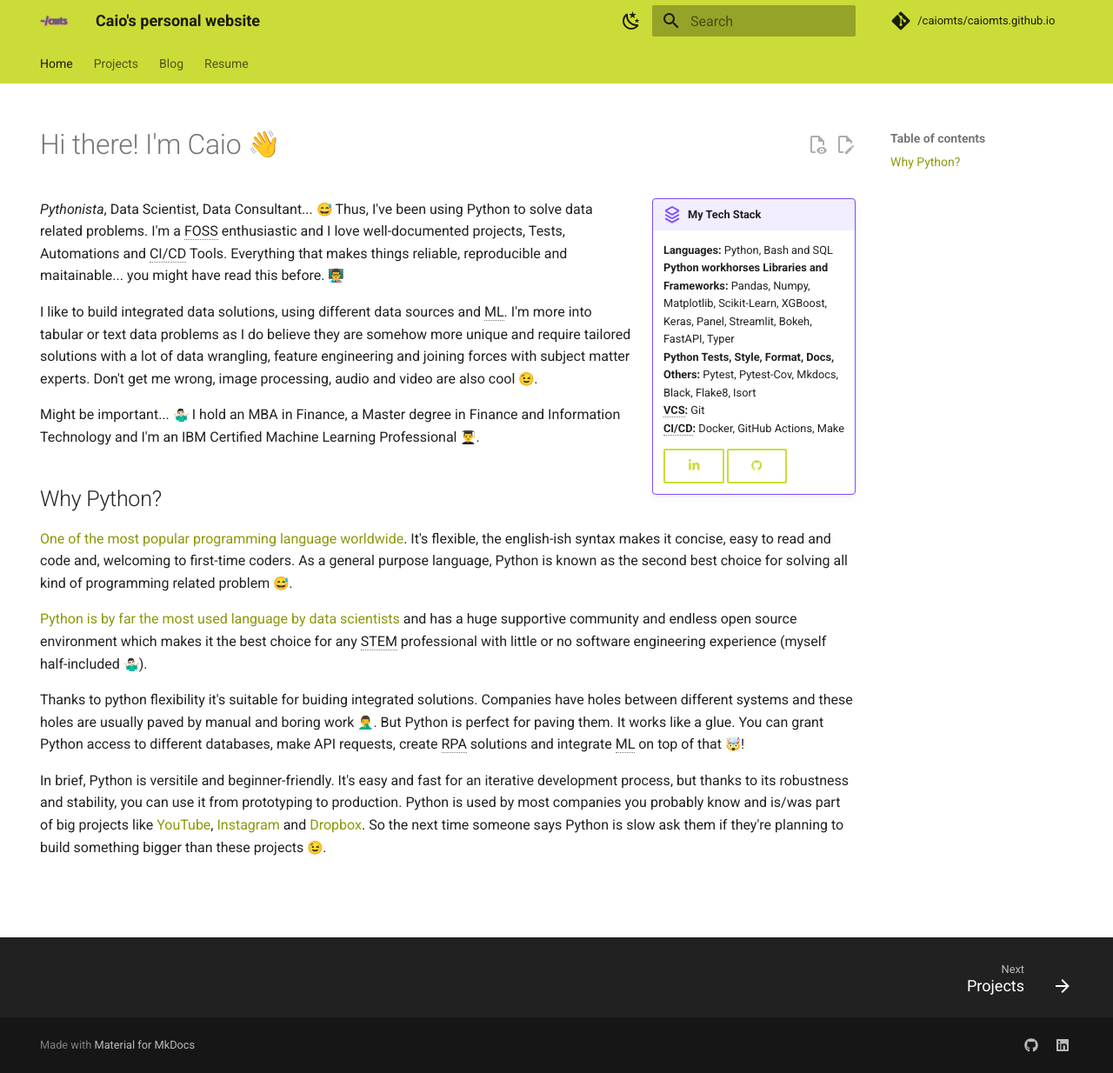
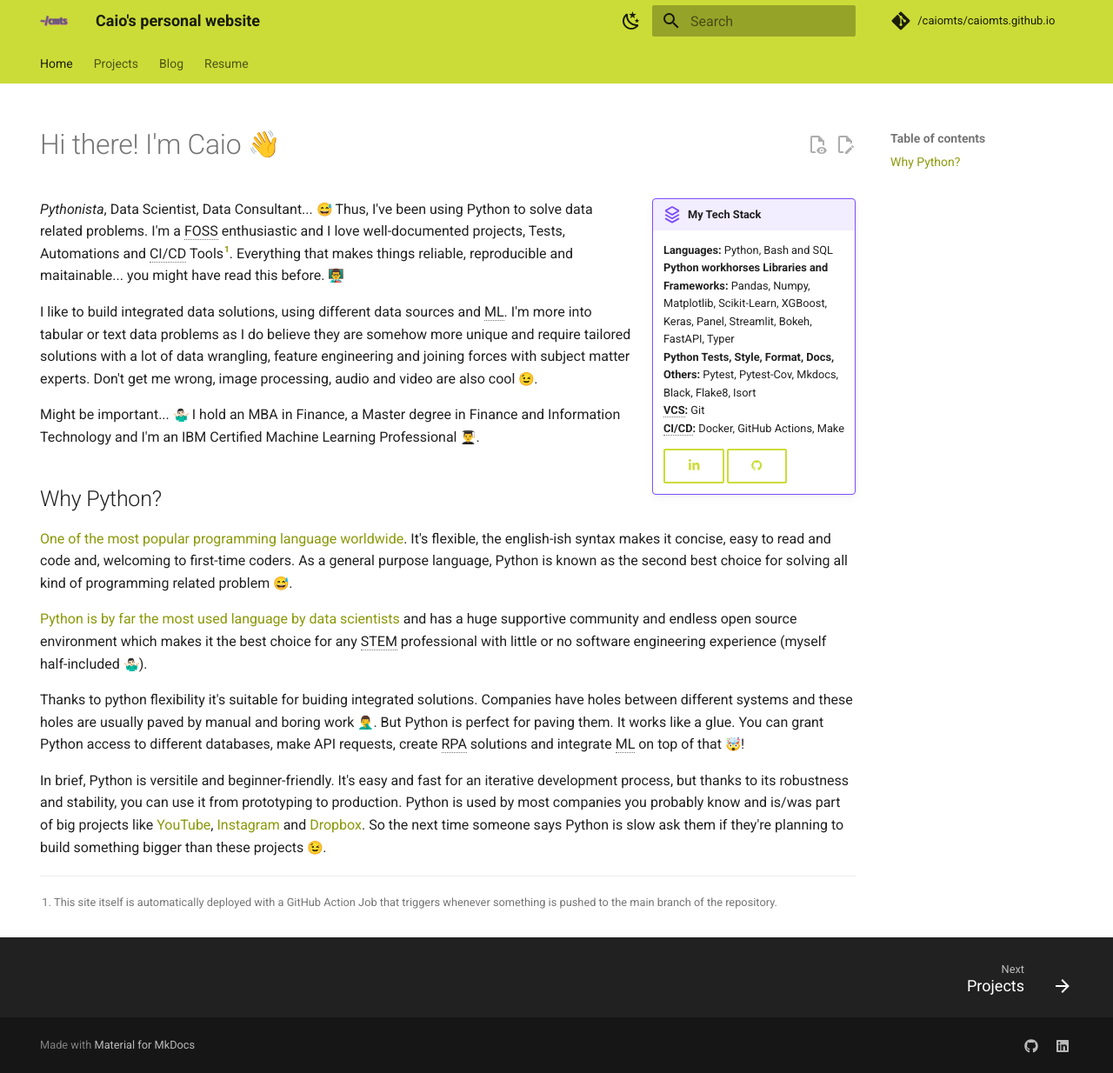
Before and after one commit to caiomts/caiomts.github.io, an MkDocs documentation site: the page built from docs/index.md, in a window 1280 px wide and 1234 px high. Shown: the whole window at 87% size. Built offline with MkDocs 1.6.1 and Material for MkDocs 9.7.7, drawn with Linux system fonts in a browser that asks for light colours; emoji names are drawn with the system emoji font; comment, search, counter and statistics services are not loaded.

Commit message:
update index and readme

```diff
--- a/docs/index.md
+++ b/docs/index.md
@@ -18,7 +18,7 @@ hide: navigation
 
 *Pythonista*, Data Scientist, Data Consultant... :sweat_smile:
 Thus, I've been using Python to solve data related problems. I'm a FOSS enthusiastic and I love well-documented projects, Tests,
-Automations and CI/CD Tools. Everything that makes things reliable, reproducible and maitainable...
+Automations and CI/CD Tools[^1]. Everything that makes things reliable, reproducible and maitainable...
 you might have read this before. :man_teacher:
 
 I like to build integrated data solutions, using different data sources and ML. I'm more into tabular or text data problems
@@ -49,7 +49,8 @@ So the next time someone says Python is slow ask them if they're planning to bui
 
 
 
-
+[^1]: This site itself is automatically deployed with a GitHub Action Job that triggers whenever something is pushed
+to the main branch of the repository.
 
 [One of the most popular programming language worldwide]: https://www.tiobe.com/tiobe-index/
 
--- a/mkdocs.yml
+++ b/mkdocs.yml
@@ -43,7 +43,6 @@ markdown_extensions:
       emoji_index: !!python/name:materialx.emoji.twemoji
       emoji_generator: !!python/name:materialx.emoji.to_svg
   - abbr
-  - attr_list
   - pymdownx.snippets:
       auto_append:
         - includes/abbreviations.md
@@ -55,6 +54,7 @@ markdown_extensions:
   - footnotes
   - pymdownx.betterem
   - attr_list
+  - md_in_html
   - admonition
   - pymdownx.details
   - pymdownx.superfences
```
Also changed, not shown: README.md (+9 -0 lines), 1 other file.
